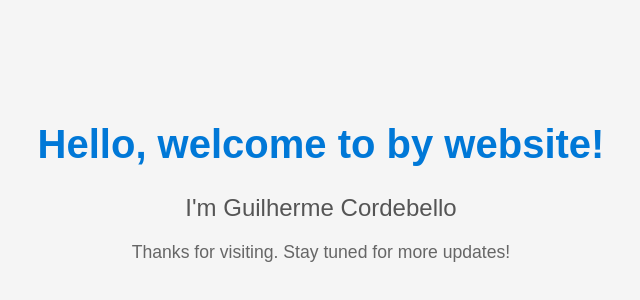
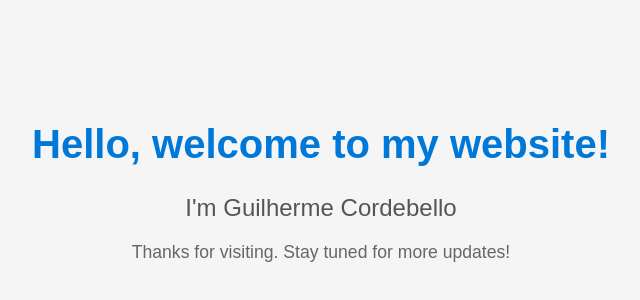
Before and after one commit to GuiCordebello/GuiCordebello.github.io, a plain HTML site: page index.html in a window 1280 px wide. Shown: the part 70-370 px from the top of the page, without its empty margins (319-959 px from the left). Drawn offline with Linux system fonts and the light colour scheme.

Commit message:
Update index.html

```diff
--- a/index.html
+++ b/index.html
@@ -37,7 +37,7 @@
 </head>
 <body>
     <!-- Main content of the webpage -->
-    <h1>Hello, welcome to by website!</h1> <!-- Main greeting -->
+    <h1>Hello, welcome to my website!</h1> <!-- Main greeting -->
     <h2>I'm Guilherme Cordebello</h2> <!-- My name -->
     <p>Thanks for visiting. Stay tuned for more updates!</p> <!-- A short message to visitors -->
 </body>
```
